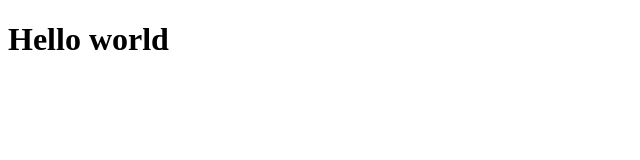
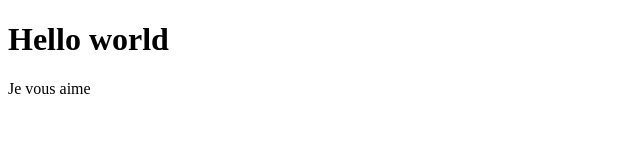
Before and after one commit to belviPouadjeu/mon, a plain HTML site: page index.html in a window 1280 px wide. Shown: the whole page, without its empty margins (0-640 px from the left). Drawn offline with Linux system fonts and the light colour scheme.

Commit message:
Modification de index.html

```diff
--- a/index.html
+++ b/index.html
@@ -7,5 +7,7 @@
 </head>
 <body>
     <h1>Hello world</h1>
+
+    <p>Je vous aime</p>
 </body>
 </html>
```
